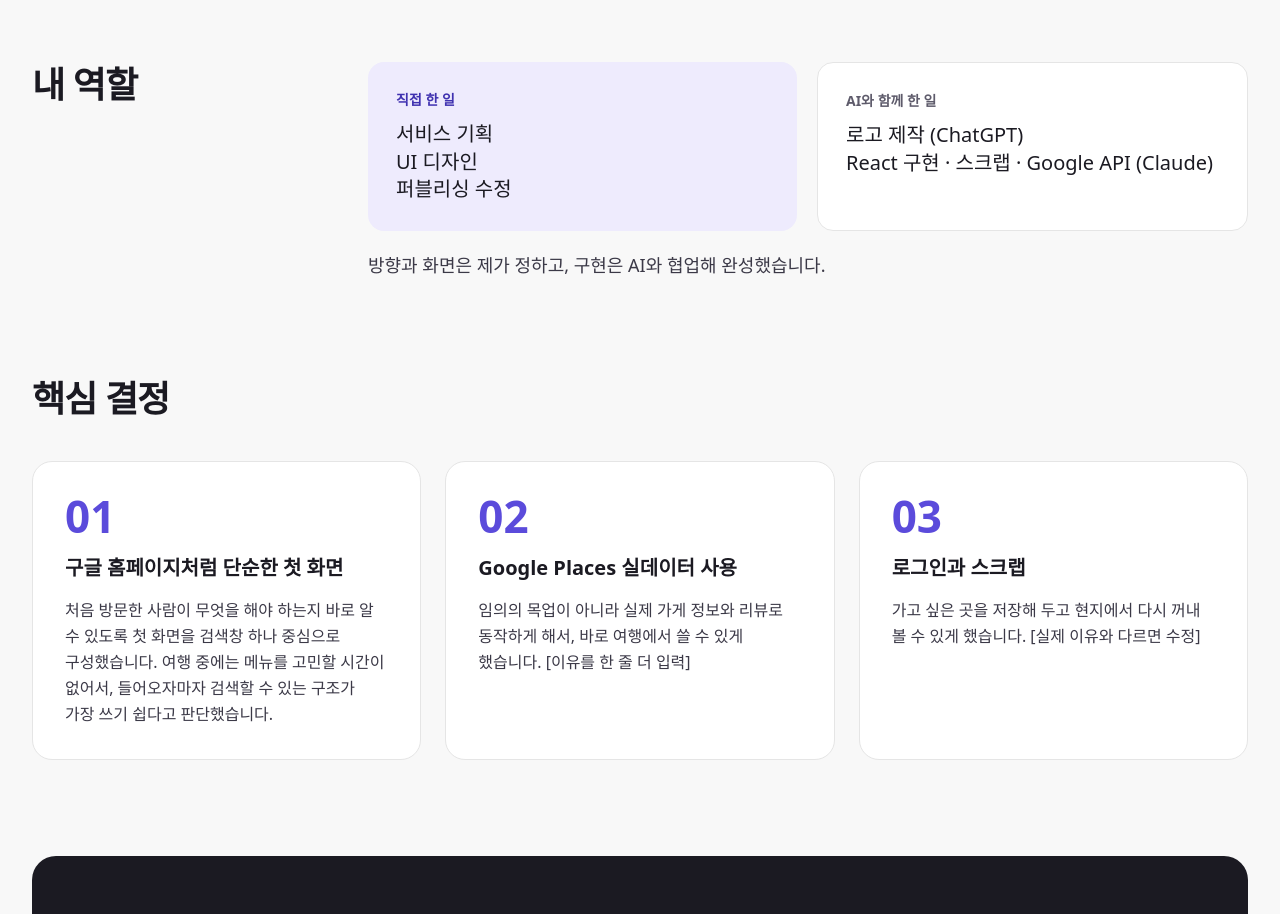
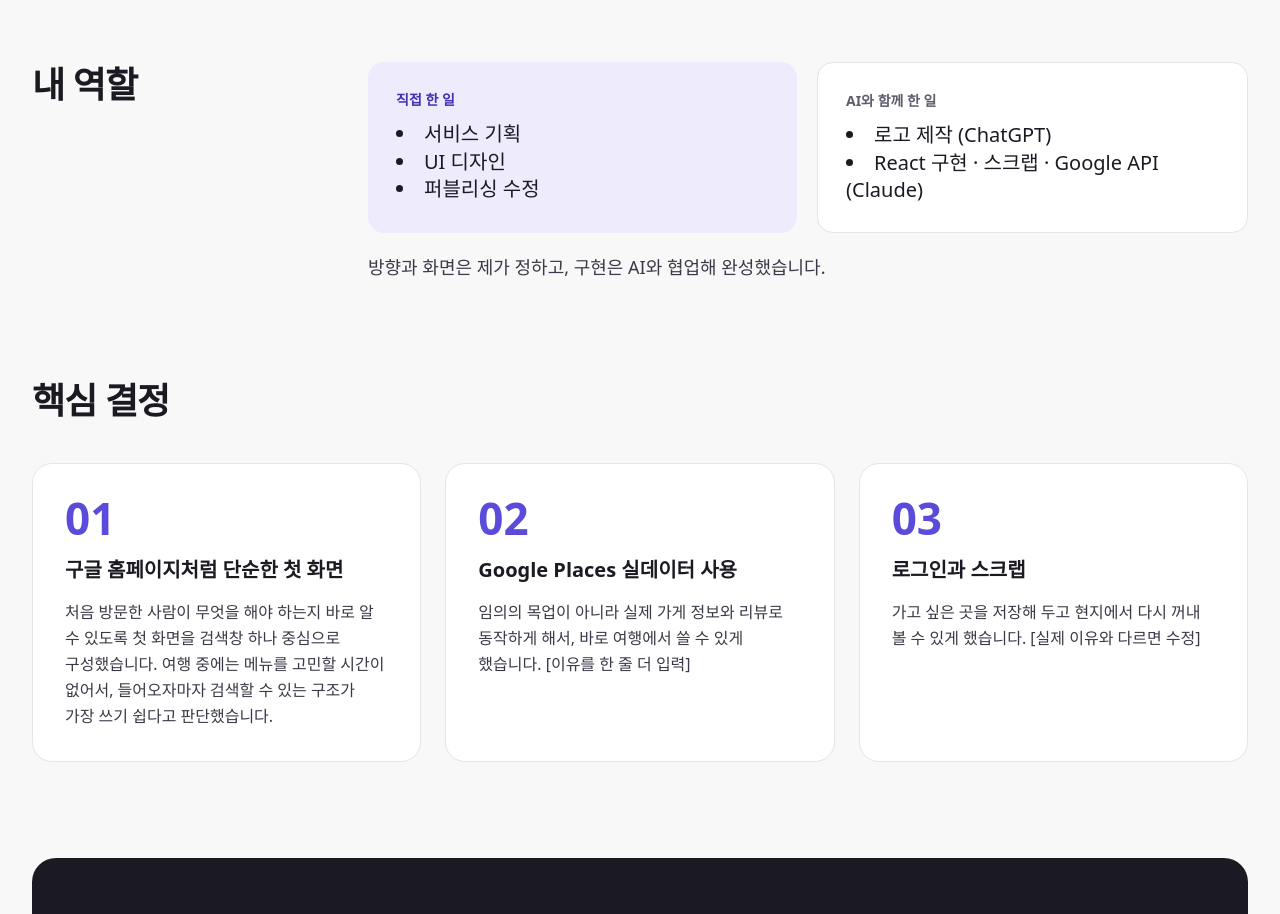
Before and after one commit to koeun930509-wq/vibeCoding, a React app in the folder webapp/frontend/: page /work/gurumetabi in a window 1280 px wide. Shown: the part 2320-3234 px from the top of the page. Built offline with nearby package versions, Linux system fonts and the light colour scheme; the HTML template or start-up script is replaced by a standard one.

Commit message:
Show default disc bullets for role list items
Switch the mine/ai item lists from span+<br/> to a real ul/li with
list-disc list-inside, so each line gets the standard round bullet
instead of just stacking on separate lines.

```diff
--- a/webapp/frontend/src/components/work/RoleCards.jsx
+++ b/webapp/frontend/src/components/work/RoleCards.jsx
@@ -3,25 +3,19 @@ export default function RoleCards({ role }) {
     <div className="flex flex-wrap gap-5">
       <div className="flex-1 min-w-64 bg-accent-tint rounded-md2 p-7 flex flex-col gap-2.5">
         <span className="text-sm font-bold text-accent-strong">직접 한 일</span>
-        <span className="text-xl leading-snug">
-          {role.mine.map((item, i) => (
-            <span key={item}>
-              {item}
-              {i < role.mine.length - 1 && <br />}
-            </span>
+        <ul className="list-disc list-inside text-xl leading-snug">
+          {role.mine.map((item) => (
+            <li key={item}>{item}</li>
           ))}
-        </span>
+        </ul>
       </div>
       <div className="flex-1 min-w-64 bg-surface-card border border-line rounded-md2 p-7 flex flex-col gap-2.5">
         <span className="text-sm font-bold text-ink-muted">AI와 함께 한 일</span>
-        <span className="text-xl leading-snug">
-          {role.ai.map((item, i) => (
-            <span key={item}>
-              {item}
-              {i < role.ai.length - 1 && <br />}
-            </span>
+        <ul className="list-disc list-inside text-xl leading-snug">
+          {role.ai.map((item) => (
+            <li key={item}>{item}</li>
           ))}
-        </span>
+        </ul>
       </div>
     </div>
   );
```
